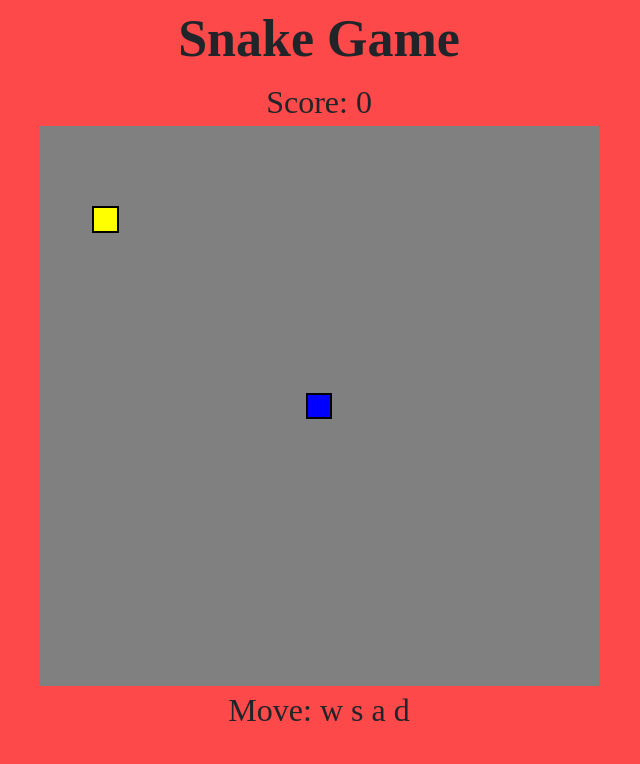
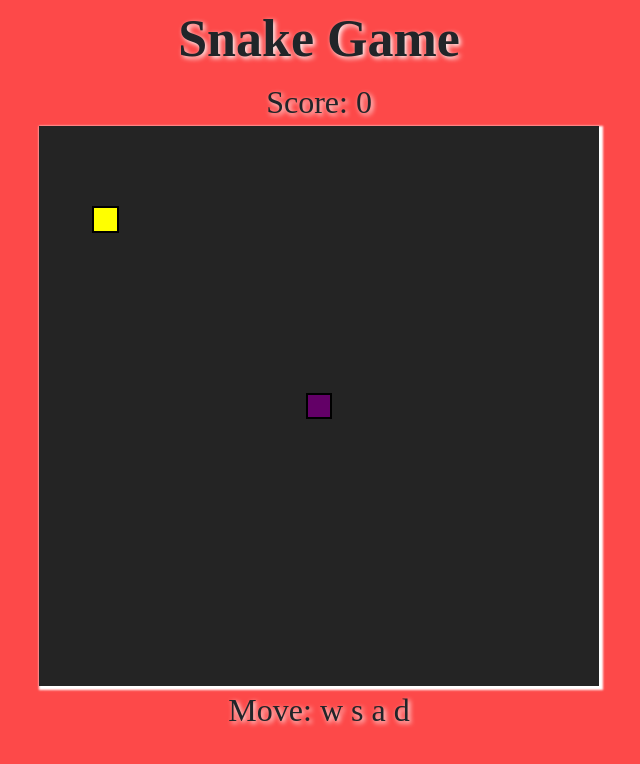
Before and after one commit to zephyrquest/snake-game, a website with bundled scripts: page public/index.html in a window 1280 px wide. Both pictures are taken after a click on the button "Start". Shown: the whole page, without its empty margins (321-961 px from the left). Built offline with nearby package versions, Linux system fonts and the light colour scheme.

Commit message:
changed colors

```diff
--- a/public/style.css
+++ b/public/style.css
@@ -15,14 +15,15 @@ body {
 #gameBoard {
     width: 70vmin;
     height: 70vmin;
-    background-color: grey;
+    background-color: #242424;
     grid-template-rows: repeat(21, 1fr);
     grid-template-columns: repeat(21, 1fr);
     display: none;
+    box-shadow: 2px 2px 2px 2px white;
 }
 
 .snake {
-    background-color: blue;
+    background-color: #630067;
     border: .25vmin solid black;
 }
 
@@ -35,18 +36,21 @@ body {
     font-family: "Bauhaus 93", serif;
     font-size: 52px;
     font-weight: bold;
+    text-shadow: 2px 2px 5px white;
 }
 
 #info #score {
     font-family: "Bauhaus 93", serif;
     font-size: 32px;
     display: none;
+    text-shadow: 2px 2px 5px white;
 }
 
 #commands {
     font-family: "Bauhaus 93", serif;
     font-size: 32px;
     display: none;
+    text-shadow: 2px 2px 5px white;
 }
 
 #startButton {
```
